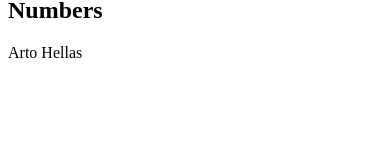
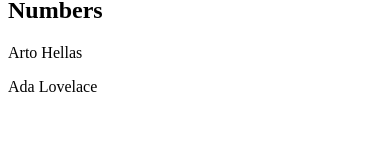
Before and after one commit to ingann/fullstack, a React (Vite) app in the folder part2/phonebook/: page / in a window 390 px wide. Shown: the part 132-300 px from the top of the page. Built offline with nearby package versions, Linux system fonts and the light colour scheme.

Commit message:
2.7. phonebook

```diff
--- a/part2/phonebook/src/App.jsx
+++ b/part2/phonebook/src/App.jsx
@@ -1,39 +1,37 @@
 import { useState } from 'react'
 import Person from './components/Person'
+import AddPerson from './components/PersonForm'
 
 const App = () => {
   const [persons, setPersons] = useState([
-    { name: 'Arto Hellas' }
+    { name: 'Arto Hellas'},
+    { name: 'Ada Lovelace'}
   ])
-  const [newName, setNewName] = useState('')
+  const [newName, setnewName] = useState('')
 
-  const addName = (event) => {
+  const addPerson = (event) => {
     event.preventDefault()
-    const newPerson = {
-      name: newName
+    const exist = persons.filter(person => person.name === newName)
+    if (exist.length !== 0) {
+      window.alert(`${newName} is already added to phonebook`)
     }
-
-    setPersons(persons.concat(newPerson))
-    setNewName('')
+    else {
+      const person = {
+        name: newName
+      }
+      setPersons(persons.concat(person))
+      setnewName('')
+    }
   }
 
   const handleBookChange = (event) => {
-    setNewName(event.target.value)
+    setnewName(event.target.value)
   }
 
   return (
     <div>
       <h2>Phonebook</h2>
-      <form onSubmit={addName}>
-        <div>
-          name: <input
-          value={newName}
-          onChange={handleBookChange}/>
-        </div>
-        <div>
-          <button type="submit">add</button>
-        </div>
-      </form>
+      <AddPerson addPerson={addPerson} newName={newName} handleBookChange={handleBookChange}/>
       <h2>Numbers</h2>
       <div>{persons.map(person =>
         <Person key={person.name} name={person.name}/>
--- a/part2/phonebook/src/components/Person.jsx
+++ b/part2/phonebook/src/components/Person.jsx
@@ -1,6 +1,6 @@
-const Person = ({ name }) => {
+const Person = ({ name, number }) => {
     return (
-        <p>{name}</p>
+            <p>{name} {number}</p>
     )
 }
 
--- /dev/null
+++ b/part2/phonebook/src/components/PersonForm.jsx
@@ -0,0 +1,16 @@
+const AddPerson = ( {addPerson, newName, handleBookChange} ) => {
+    return (
+        <form onSubmit={addPerson}>
+            <div>
+                name: <input
+                value={newName}
+                onChange={handleBookChange}/>
+            </div>
+            <div>
+                <button type="submit">add</button>
+            </div>
+        </form>
+    )
+}
+
+export default AddPerson
```
Also changed, not shown: part2/phonebook/src/components/Filter.jsx (added), part2/phonebook/src/components/Persons.jsx (added).
